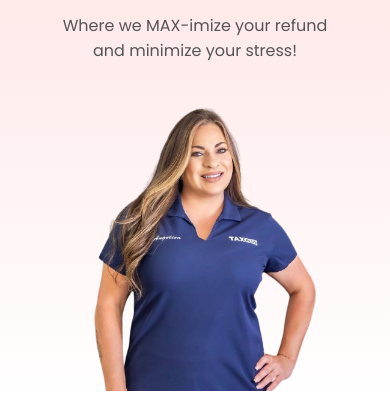
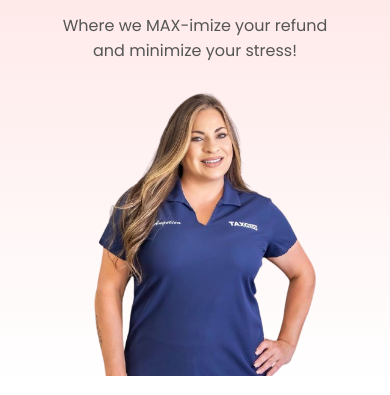
Before and after one commit to torresta5/taxmaxplus, a plain HTML site: page index.html in a window 390 px wide. Shown: the part 439-834 px from the top of the page. Drawn offline with Linux system fonts and the light colour scheme.

Commit message:
Reduced Padding for mobile view on main row

```diff
--- a/style.css
+++ b/style.css
@@ -202,7 +202,7 @@ a{
     }
 
     .main-row img{
-        padding-top: 25px;
+        padding-top: 10px;
     }
 
     .main-row h2{
```
